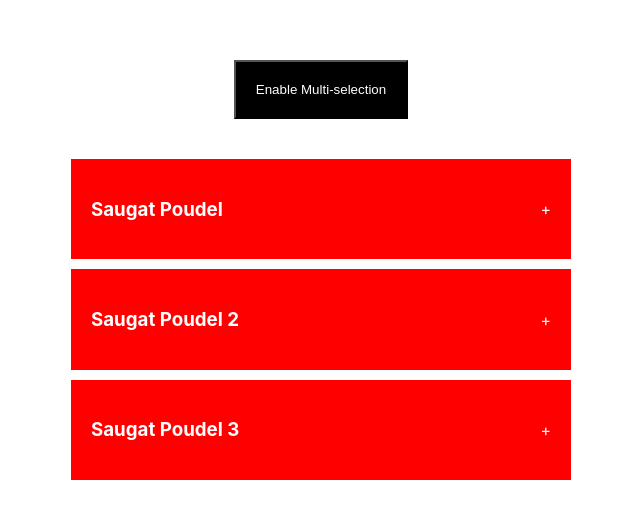
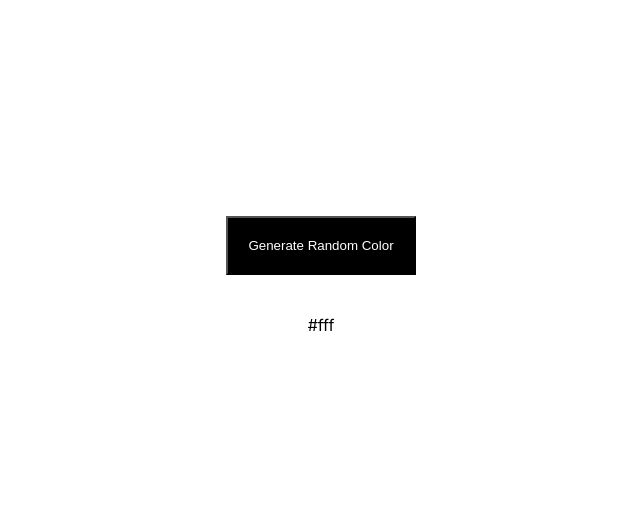
Before and after one commit to saugatpoudel2054/react-projects, a React (Create React App) app: page / in a window 1280 px wide. Shown: the part 125-644 px from the top of the page, without its empty margins (319-959 px from the left). Built offline with nearby package versions, Linux system fonts and the light colour scheme.

Commit message:
Added Random color generator page

```diff
--- a/src/App.js
+++ b/src/App.js
@@ -1,9 +1,9 @@
 import './App.css';
-import Accordion from './components/accordion';
+import RandomColor from './components/randomcolor';
 
 function App() {
   return (
-    <Accordion></Accordion>
+    <RandomColor></RandomColor>
   );
 }
 
--- /dev/null
+++ b/src/components/randomcolor/index.jsx
@@ -0,0 +1,26 @@
+import { useState } from "react";
+import './styles.css';
+
+const RandomColor = () => {
+    const selection = '0123456789abcdef';
+    const [color, setColor] = useState('#fff')
+    const generateRandomColor = () => {
+        let finalResult = '#';
+        for (let index = 0; index < 6; index++) {
+            const element = selection[Math.floor(Math.random()*selection.length)];
+            finalResult += element;
+        }
+        setColor(finalResult);
+    }
+
+    return <div className="wrapper" style={{background: color}}>
+        <button type="button" onClick={() => generateRandomColor()}>
+            Generate Random Color
+        </button>
+        <div className="RandomColor">
+            {color}
+        </div>
+    </div>
+}
+
+export default RandomColor;
--- /dev/null
+++ b/src/components/randomcolor/styles.css
@@ -0,0 +1,17 @@
+.wrapper {
+    display: flex;
+    height: 100vh;
+    width: 100vw;
+    justify-content: center;
+    align-items: center;
+    flex-direction: column;
+    gap: 5%;
+    background-color: blanchedalmond;
+}
+
+.wrapper button {
+    padding: 20px;
+    cursor: pointer;
+    background-color: black;
+    color: #fff;
+}
```
